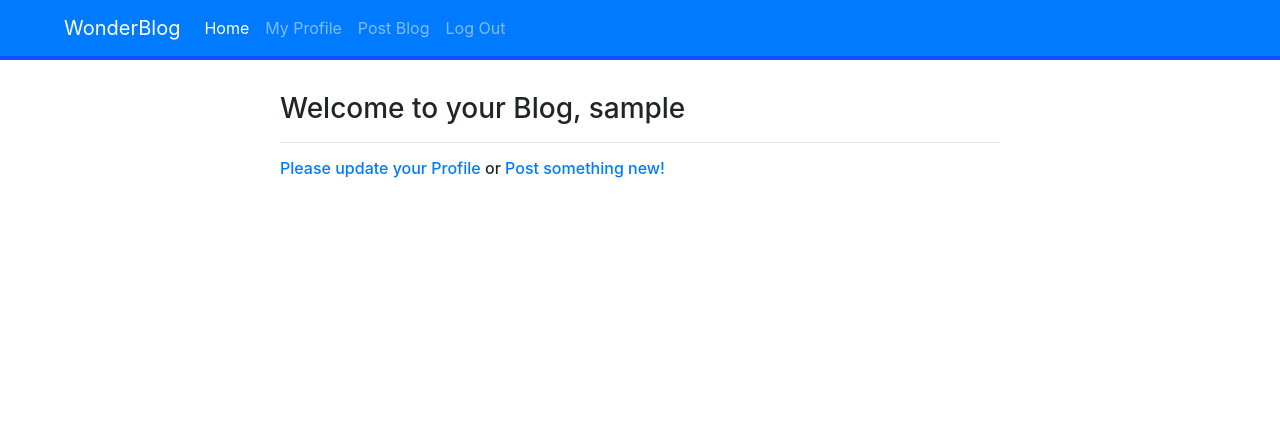
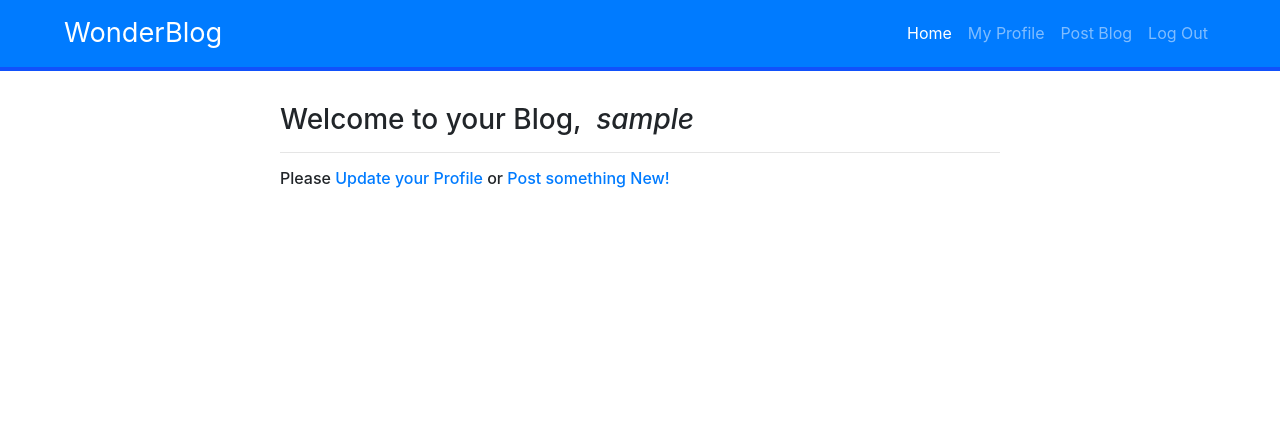
Before and after one commit to pkotgire/Blog, a PHP site: page /index.php in a window 1280 px wide. Shown: the top 423 px of the page. Run offline with PHP 8.4, Linux system fonts and the light colour scheme; the visitor is signed in with stand-in values (Sample User, id 1); data that the repository does not hold is empty.

Commit message:
added favicon

```diff
--- a/css/style.css
+++ b/css/style.css
@@ -12,10 +12,12 @@
   background-color: #007bff;
   border-bottom: 4px solid #1151fb;
   color: white;
-  padding-left: 3em;
 }
 nav {
-  padding-left: 5em;
+  padding: .5em 4em !important;
+}
+nav > a {
+  font-size: 1.7em !important;
 }
 
 #or {
@@ -41,8 +43,10 @@ h1 > a:hover {
   border-radius: .5em;
   padding: 1em;
   box-shadow: 0 4px 8px 0 rgba(0, 0, 0, 0.2), 0 6px 20px 0 rgba(0, 0, 0, 0.19);
-
 }
 .blog > small {
  float:right;
 }
+table {
+  box-shadow: 0 2px 4px 0 rgba(0, 0, 0, 0.15), 0 3px 10px 0 rgba(0, 0, 0, 0.1);
+}
--- a/index.php
+++ b/index.php
@@ -27,11 +27,11 @@
   // display user homepage with blog posts
   $body = <<<EOBODY
     <div class="container center-align">
-      <h3>Welcome to your Blog, $name</h3>
+      <h3>Welcome to your Blog, &nbsp<em>$name</em></h3>
       <hr>
-      <h6><a href="profile.php">Please update your Profile</a> or
-      <a href="postBlog.php">Post something new!</a></h6>
-      <br>
+      <h6>Please <a href="profile.php">Update your Profile</a> or
+      <a href="postBlog.php">Post something New!</a></h6>
+
       <!-- display blogs -->
       $allBlogs
     </div>
--- a/profile.php
+++ b/profile.php
@@ -111,7 +111,7 @@ FORM;
   } else {
     $body = <<<EOBODY
       <div class="container center-align">
-        <table class="table table-bordered">
+        <table class="table table-hover">
           <tbody>
             <tr><td><strong>Username: </strong></td><td>$username</td></tr>
             <tr><td><strong>Email: </strong></td><td>$email</td></tr>
--- a/support.php
+++ b/support.php
@@ -15,16 +15,17 @@ function generatePage($body, $navbar="", $currentPage="") {
       $postBlog = "active";
     }
 
-
     if ($navbar == "") {
       $navbar = <<< NAV
-      <nav class="navbar navbar-expand-lg navbar-dark bg-primary">
+      <nav class="navbar navbar-expand-lg navbar-dark bg-primary navbar-fixed-top">
         <a class="navbar-brand" href="index.php">$title</a>
-        <button class="navbar-toggler" type="button" data-toggle="collapse" data-target="#navbarSupportedContent" aria-controls="navbarSupportedContent" aria-expanded="false" aria-label="Toggle navigation">
+        <button class="navbar-toggler" type="button" data-toggle="collapse"
+         data-target="#navbarSupportedContent" aria-controls="navbarSupportedContent"
+         aria-expanded="false" aria-label="Toggle navigation">
           <span class="navbar-toggler-icon"></span>
         </button>
         <div class="collapse navbar-collapse" id="navbarSupportedContent">
-          <ul class="navbar-nav mr-auto">
+          <ul class="navbar-nav ml-auto">
             <li class="nav-item"><a class="nav-link $home" href="index.php">Home</a></li>
             <li class="nav-item"><a class="nav-link $profile" href="profile.php">My Profile</a></li>
             <li class="nav-item"><a class="nav-link $postBlog" href="postBlog.php">Post Blog</a></li>
@@ -42,7 +43,7 @@ NAV;
         <meta charset="utf-8" />
         <meta name="viewport" content="width=device-width, initial-scale=1.0" />
 
-        <link rel="shortcut icon" type="image/png" href="">
+        <link rel="shortcut icon" type="image/png" href="img/wbfavicon2.png">
         <link rel="stylesheet" href="https://maxcdn.bootstrapcdn.com/bootstrap/4.0.0/css/bootstrap.min.css">
         <link rel="stylesheet" href="css/bootstrap.min.css">
         <link rel="stylesheet" href="css/style.css">
```
Also changed, not shown: img/wbfavicon.png (added), img/wbfavicon2.png (added), 1 other file.
